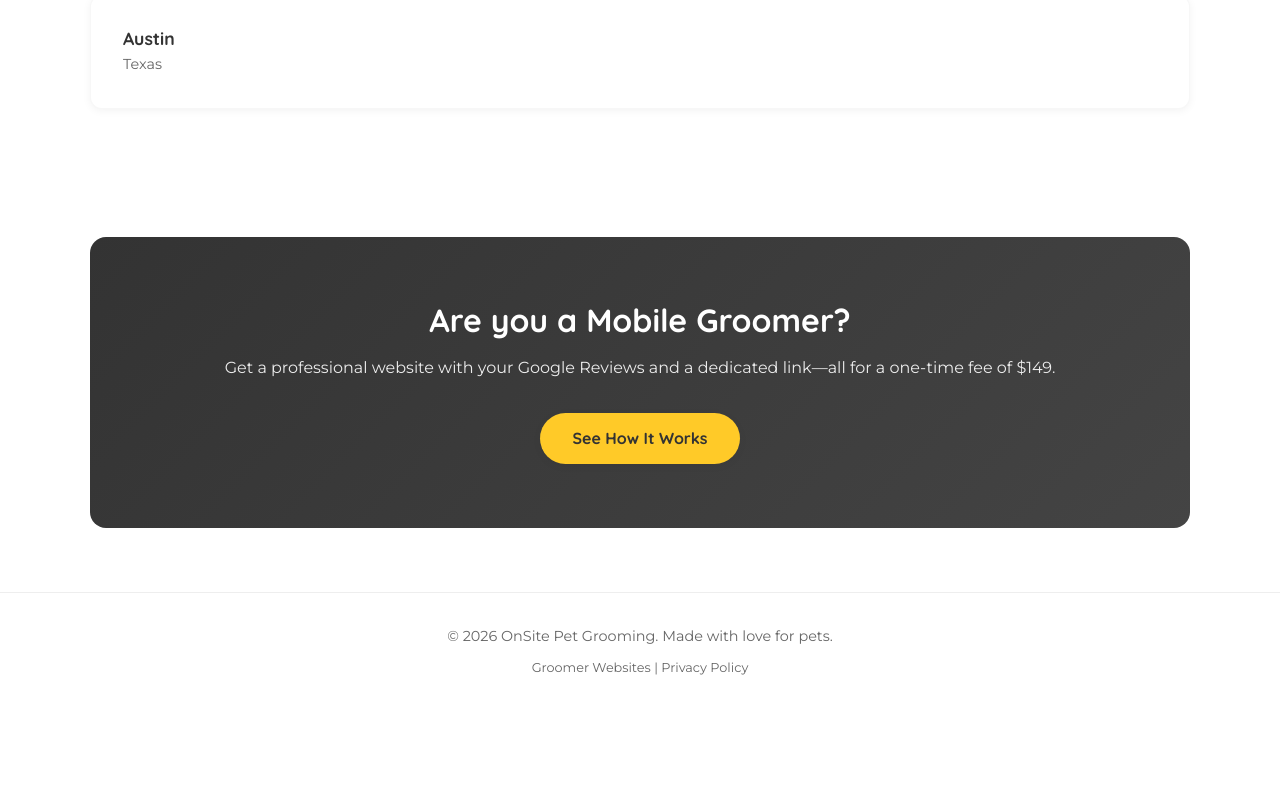
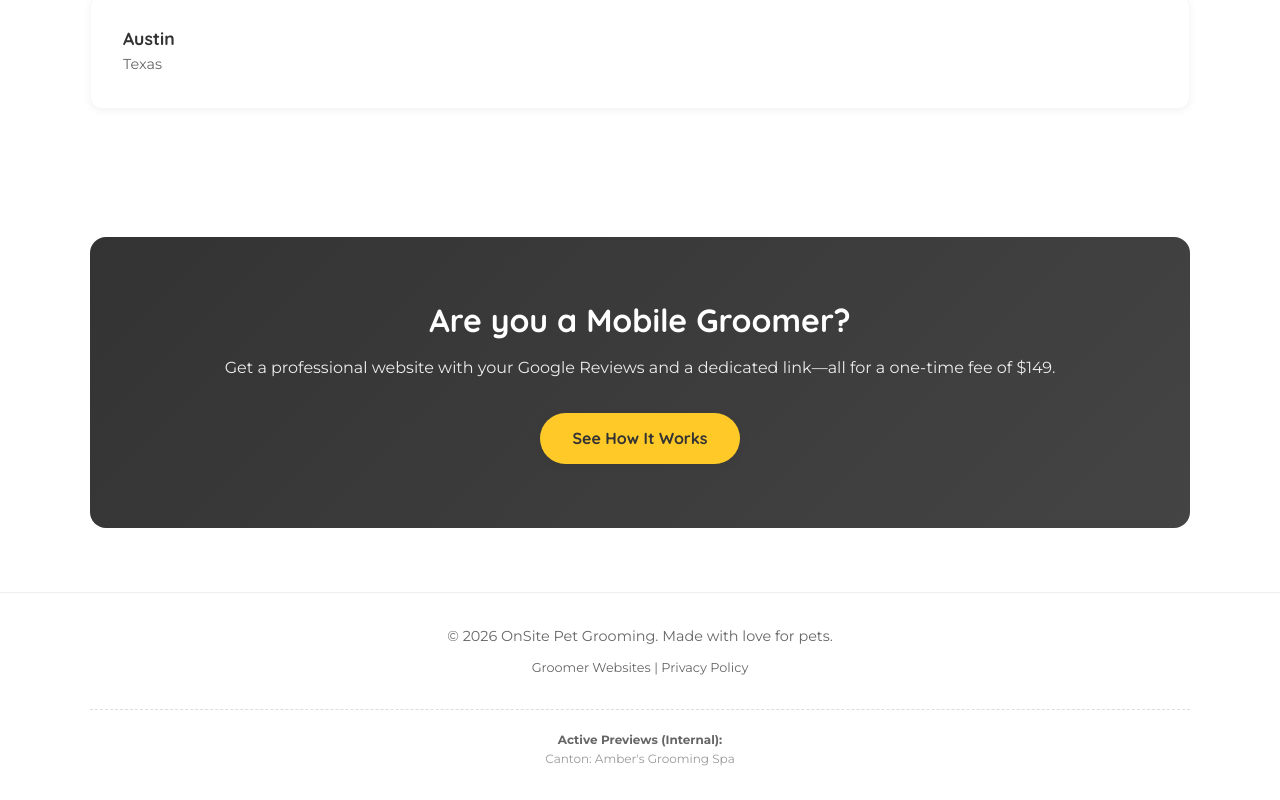
Before and after one commit to saikalyan15/pet-us-web, a plain HTML site: page index.html in a window 1280 px wide. Shown: the part 1606-2406 px from the top of the page. Before the commit the page ends 2317 px from the top, so only its background shows below. Drawn offline with Linux system fonts and the light colour scheme.

Commit message:
added list

```diff
--- a/index.html
+++ b/index.html
@@ -124,6 +124,12 @@
                 <a href="groomer-websites.html">Groomer Websites</a> |
                 <a href="#">Privacy Policy</a>
             </p>
+
+            <!-- Admin Shortcut (Visible for management) -->
+            <div style="margin-top: 30px; padding-top: 20px; border-top: 1px dashed #ddd; font-size: 0.75rem;">
+                <p><strong>Active Previews (Internal):</strong></p>
+                <a href="groomers/oh-canton/ambers-grooming.html" style="color: #999;">Canton: Amber's Grooming Spa</a>
+            </div>
         </div>
     </footer>
 
```
